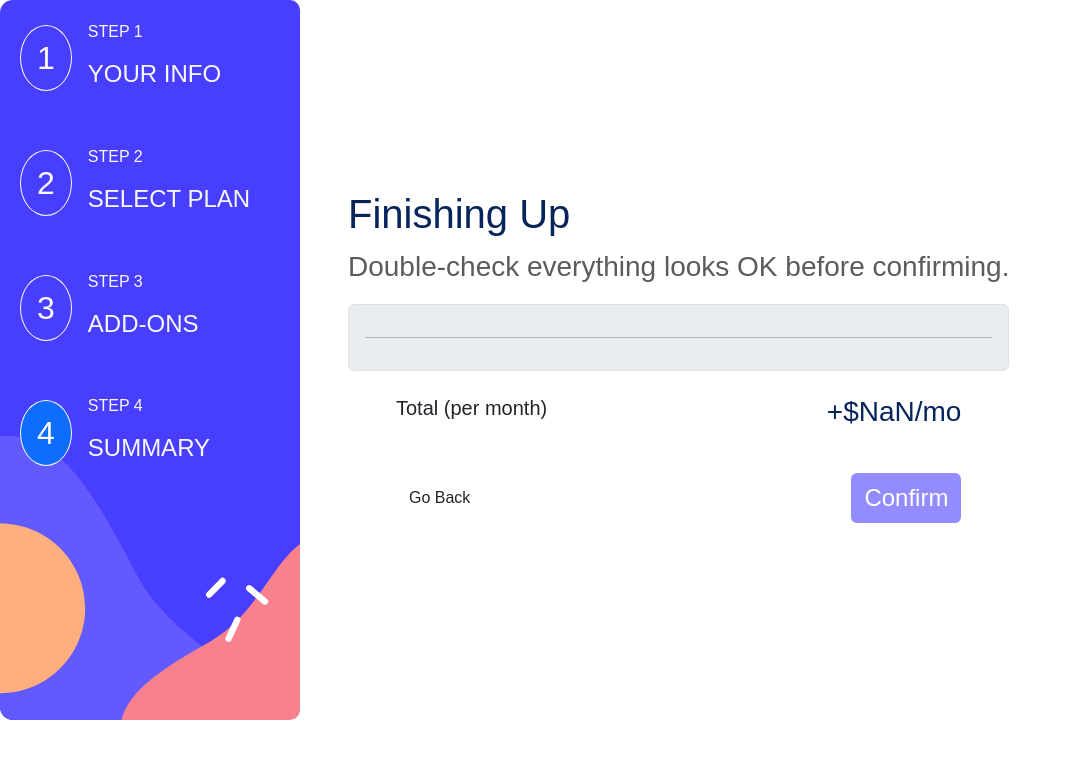
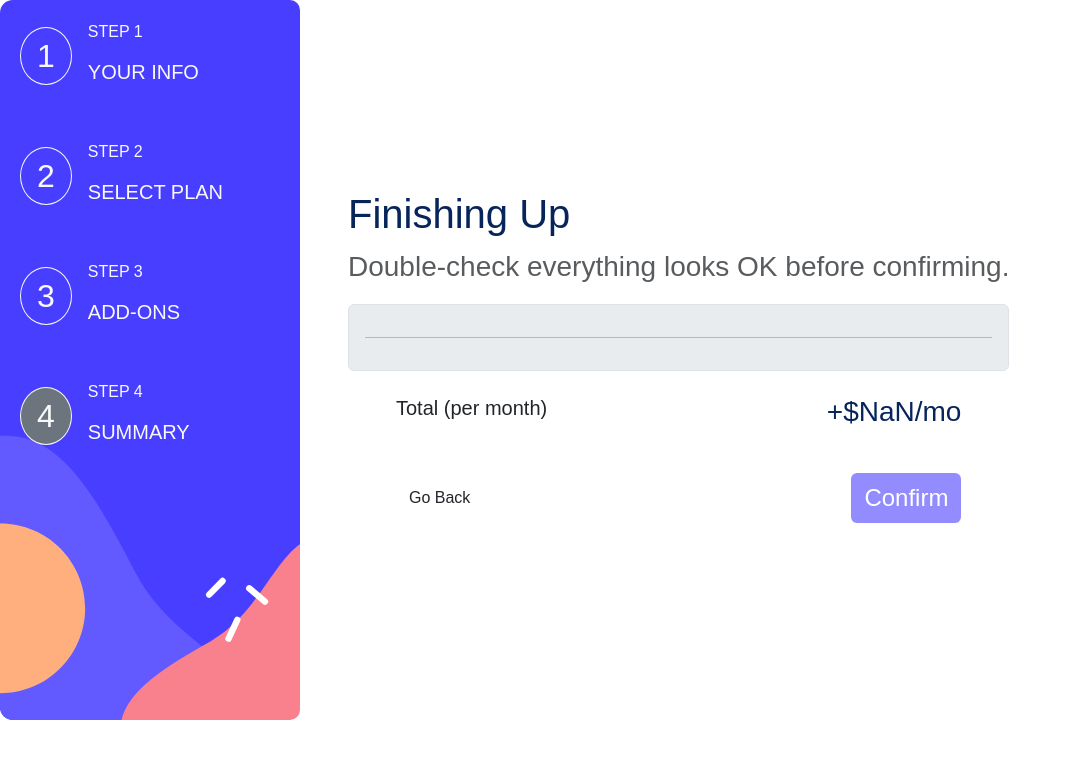
Before and after one commit to Abdo1454/multi-step-form, a React (Vite) app: page /summary in a window 1280 px wide. Shown: the top 758 px of the page, without its empty margins (0-1072 px from the left). Built offline with nearby package versions, Linux system fonts and the light colour scheme.

Commit message:
feat :improve style of sideBar

```diff
--- a/src/components/SideBar/SideBar.jsx
+++ b/src/components/SideBar/SideBar.jsx
@@ -16,14 +16,14 @@ function SideBar() {
                     return (
                         <li className="d-flex gap-3 align-items-center text-light" key={step.step}>
                             <NavLink to={step.path} className={
-                                ({isActive}) => isActive ? "d-flex align-items-center justify-content-center border border-light rounded-circle p-2 px-3 text-light text-decoration-none fs-2 bg-primary" :
-                                "d-flex align-items-center justify-content-center border border-light rounded-circle p-2 px-3  text-light text-decoration-none fs-2"
+                                ({isActive}) => isActive ? "d-flex align-items-center justify-content-center border border-light rounded-circle py-1 px-3 text-light text-decoration-none fs-2 bg-secondary" :
+                                "d-flex align-items-center justify-content-center border border-light rounded-circle py-1 px-3  text-light text-decoration-none fs-2"
                             }>
                                 {step.step}
                             </NavLink>
                             <div>
                                 <p>STEP {step.step}</p>
-                                <h4>{step.label}</h4>
+                                <h5>{step.label}</h5>
                             </div>
                         </li>
                     )
```
